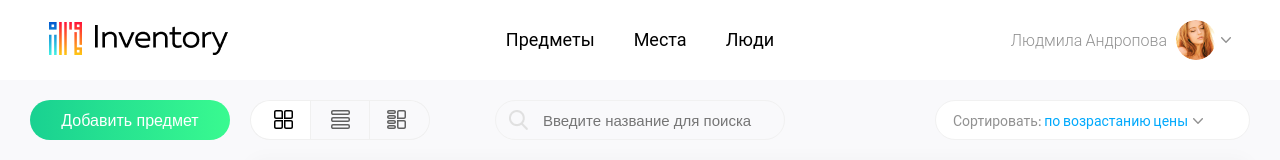
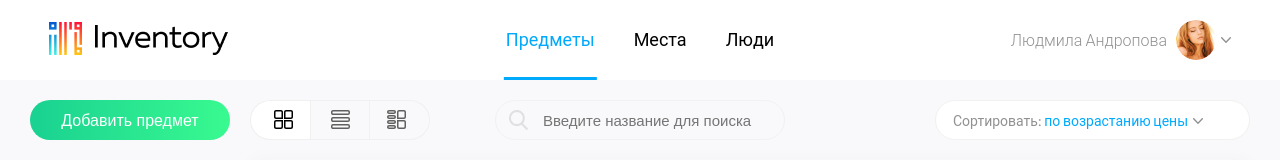
Before and after one commit to PickNRolls/react-redux_inventory-ui, a React (Create React App) app: page /goods in a window 1280 px wide. Shown: the top 160 px of the page. Built offline with nearby package versions, Linux system fonts and the light colour scheme.

Commit message:
Add active link to top navigation

```diff
--- a/src/view/components/top-nav/index.js
+++ b/src/view/components/top-nav/index.js
@@ -7,21 +7,30 @@ import withCustomClassName from '../../HOC/withCustomClassName';
 
 import './main.css';
 
+var isActive = function(currentPage, pageLink) {
+  var is = currentPage === pageLink;
+  if (is) return ' top-nav__item--active';
+  return '';
+};
+
 class TopNav extends Component {
   render() {
+    var page = this.props.page;
+    console.log(page);
+
     return (
       <ul className={this.props.className}>
-        <li className="top-nav__item">
+        <li className={'top-nav__item' + isActive(page, 'goods')}>
           <Link to="/goods" className="top-nav__link">
             Предметы
           </Link>
         </li>
-        <li className="top-nav__item">
+        <li className={'top-nav__item' + isActive(page, 'places')}>
           <Link to="/places" className="top-nav__link">
             Места
           </Link>
         </li>
-        <li className="top-nav__item">
+        <li className={'top-nav__item' + isActive(page, 'people')}>
           <Link to="/people" className="top-nav__link">
             Люди
           </Link>
--- a/src/view/layout/app-header/index.js
+++ b/src/view/layout/app-header/index.js
@@ -1,5 +1,5 @@
 import React from 'react';
-import { Link } from 'react-router-dom';
+import { Link, Route } from 'react-router-dom';
 
 import './main.css';
 
@@ -12,12 +12,15 @@ var AppHeader = () => {
   return (
     <header className="app-header">
       <div className="container">
-        <Link to="/" className="app-header__logo">
+        <Link to="/goods" className="app-header__logo">
           <img src="img/logo.png" alt="Logo"/>
           <img src="img/Inventory.png" alt="Inventory"/>
         </Link>
 
-        <TopNav className="app-header__top-nav" />
+        <Route path="/:page?" render={(props) => {
+          var page = props.match.params.page;
+          return <TopNav className="app-header__top-nav" page={page} />;
+        }} />
 
         <ProfileDropdown className="app-header__profile" />
       </div>
```
